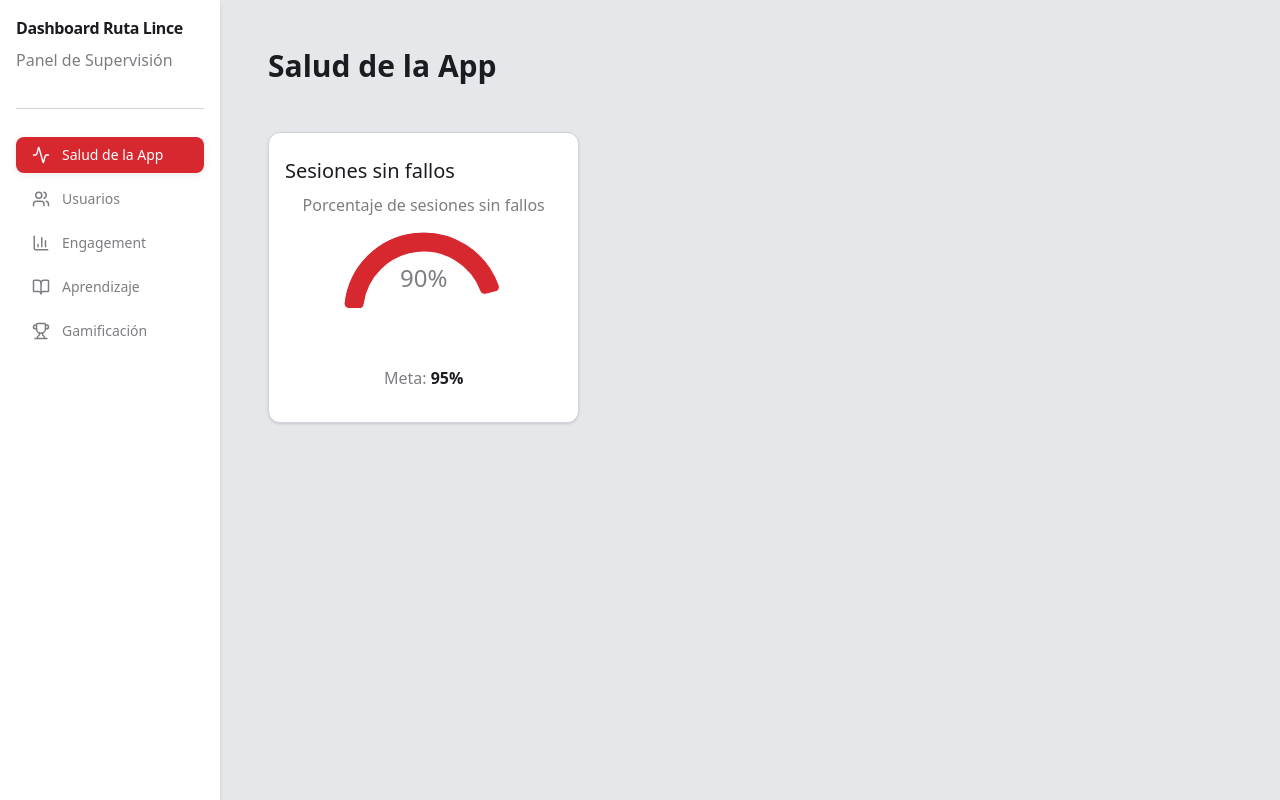
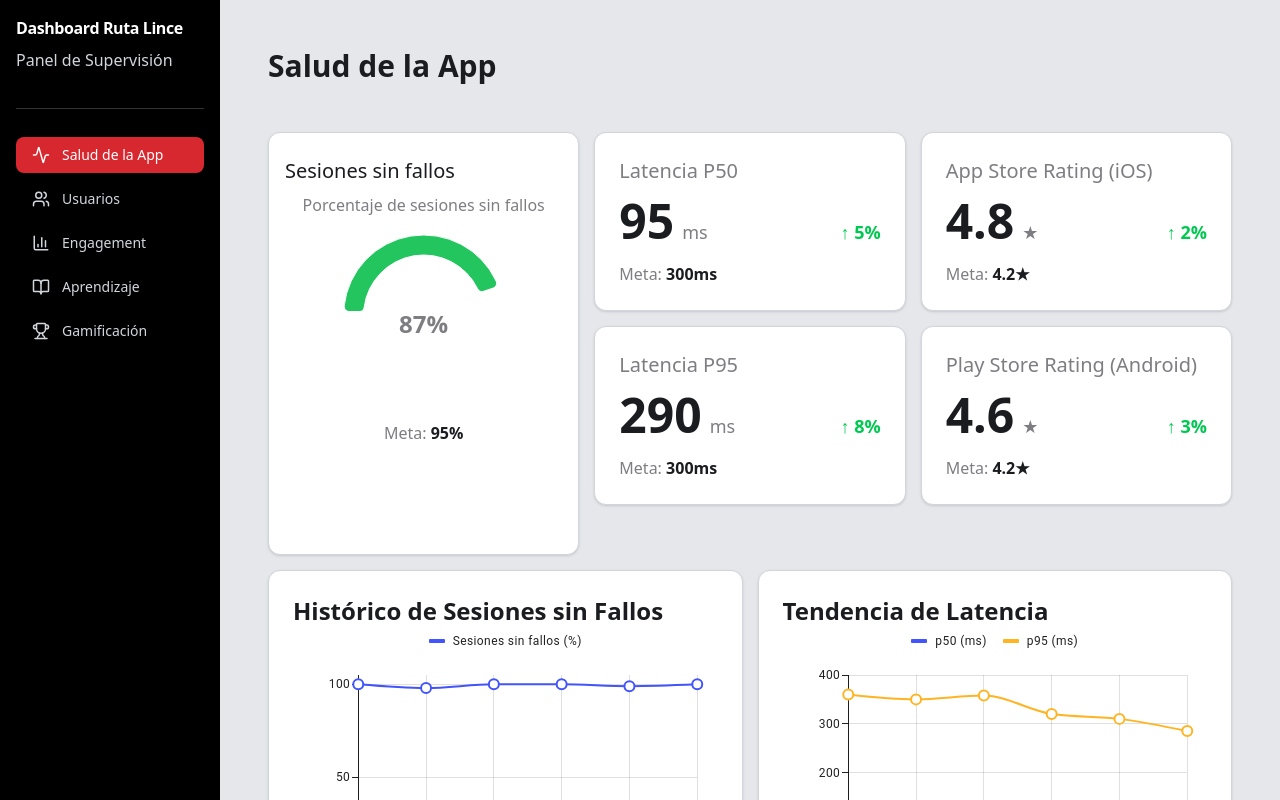
Before and after one commit to carlos-alberto-code/dashboard, a React (Vite) app: page / in a window 1280 px wide. Shown: the top 800 px of the page. Built offline with nearby package versions, Linux system fonts and the light colour scheme.

Commit message:
feat: Enhance SaludAppWindow with new metrics and charts, update Sidebar styles, and refine AppHealth data structure

```diff
--- a/src/components/SaludAppWindow.tsx
+++ b/src/components/SaludAppWindow.tsx
@@ -3,9 +3,83 @@ import { Title } from '@mantine/core';
 import type { AppHealthData } from '../types/AppHealth';
 import { AppHealthController } from '../controllers/SaludAppController';
 import { PieChart } from '@mui/x-charts/PieChart';
+import type { Metric } from '../types/AppHealth';
+import { LineChart } from '@mui/x-charts/LineChart';
+
+const trendIcon = (t?: 'up' | 'down' | 'flat') =>
+  t === 'up' ? '↑' : t === 'down' ? '↓' : '→';
+
+const trendClass = (t?: 'up' | 'down' | 'flat') =>
+  t === 'up' ? 'text-green-500' : t === 'down' ? 'text-red-500' : 'text-gray-400';
+
+function MetricCard({ m }: { m: Metric }) {
+  return (
+    <div className="bg-white border border-gray-300 rounded-xl py-6 px-6 shadow flex flex-col gap-3">
+      <span className="text-xl text-uvm-gris">{m.label}</span>
+
+      <div className="flex items-baseline gap-2">
+        <span className="text-5xl font-extrabold text-uvm-negro leading-none">
+          {m.value}
+        </span>
+        {m.unit && (
+          <span className="text-lg text-uvm-gris mb-1">{m.unit}</span>
+        )}
+        {typeof m.deltaPct === 'number' && (
+          <span className={`ml-auto text-lg font-semibold ${trendClass(m.trend)}`}>
+            {trendIcon(m.trend)} {m.deltaPct}%
+          </span>
+        )}
+      </div>
+
+      <div className="text-base text-uvm-gris">
+        Meta:&nbsp;
+        <span className="font-semibold text-uvm-negro">
+          {typeof m.meta === 'number' ? `${m.meta}${m.unit ?? ''}` : m.meta}
+        </span>
+      </div>
+    </div>
+  );
+}
+
+function SessionsHistoryCard({ months, values }: { months: string[]; values: number[] }) {
+  return (
+    <div className="bg-white border border-gray-300 rounded-xl py-6 px-6 shadow">
+      <span className="text-2xl font-semibold text-uvm-negro">Histórico de Sesiones sin Fallos</span>
+      <LineChart
+        height={260}
+        xAxis={[{ scaleType: 'point', data: months }]}
+        series={[{ data: values, label: 'Sesiones sin fallos (%)', showMark: true }]}
+        yAxis={[{ min: 0, max: 105 }]}
+        grid={{ vertical: true, horizontal: true }}
+      />
+    </div>
+  );
+}
+
+function LatencyTrendCard({
+  months, p50, p95,
+}: { months: string[]; p50: number[]; p95: number[] }) {
+  return (
+    <div className="bg-white border border-gray-300 rounded-xl py-6 px-6 shadow">
+      <span className="text-2xl font-semibold text-uvm-negro">Tendencia de Latencia</span>
+      <LineChart
+        height={260}
+        xAxis={[{ scaleType: 'point', data: months }]}
+        series={[
+          { data: p50, label: 'p50 (ms)', showMark: true },
+          { data: p95, label: 'p95 (ms)', showMark: true },
+        ]}
+        yAxis={[{ min: 0, max: 400 }]}
+        grid={{ vertical: true, horizontal: true }}
+      />
+    </div>
+  );
+}
 
 const SaludAppWindow: React.FC = () => {
   const [data, setData] = useState<AppHealthData | null>(null);
+
+
 
   useEffect(() => {
     const timer = setTimeout(() => {
@@ -17,10 +91,10 @@ const SaludAppWindow: React.FC = () => {
   function parseDataForPieChart(data: AppHealthData) {
     const meta = Number(data.pieChart.meta);
     const value = Number(data.pieChart.value);
-    const restante = meta - value;
+    const restante = Math.max(0, meta - value);
 
     return [
-      { id: 0, value: value, label: 'Sin fallos', color: '#d7282f' },
+      { id: 0, value: value, label: 'Sin fallos', color: '#22c55e' },
       { id: 1, value: restante, label: 'Con fallos', color: 'rgba(0,0,0,0)' }
     ];
   }
@@ -40,7 +114,7 @@ const SaludAppWindow: React.FC = () => {
         <Title order={1} className="text-3xl font-extrabold text-uvm-negro mb-2">Salud de la App</Title>
       </div>
         <div className="parent">
-        <div className="div1 bg-white border border-gray-300 rounded-xl py-4 px-4 shadow flex flex-col items-center justify-center">
+        <div className="div1 relative bg-white border border-gray-300 rounded-xl py-4 px-4 shadow flex flex-col items-center">
           <Title
             order={2}
             className="text-xl text-uvm-negro text-left self-start py-2"
@@ -48,7 +122,9 @@ const SaludAppWindow: React.FC = () => {
             Sesiones sin fallos
           </Title>
           <span className="text-base text-uvm-gris ">Porcentaje de sesiones sin fallos</span>
+          <div className="relative w-full flex items-center justify-center my-2" style={{ height: 180 }}>
             <PieChart
+              height={180}
               series={[
                 {
                   data: parseDataForPieChart(data),
@@ -58,26 +134,49 @@ const SaludAppWindow: React.FC = () => {
                   cornerRadius: 5,
                   startAngle: -90,
                   endAngle: 90,
-                cy: 95,
+                  cy: 90,
                 }
               ]}
               margin={{ top: 0, bottom: 0 }}
-
               hideLegend
             />
-          <span className="absolute text-2xl my-2 text-uvm-gris" >
+            <span
+              className="absolute text-2xl font-semibold text-uvm-gris"
+              style={{ top: '55%', left: '50%', transform: 'translate(-50%, -50%)' }}
+            >
               {data.pieChart.value}%
             </span>
-          <span className="text-base text-uvm-gris mb-4">
+          </div>
+          <span className="text-base text-uvm-gris mt-2">
             Meta: <span className="font-bold text-uvm-negro">{data.pieChart.meta}%</span>
           </span>
         </div>
-        <div className="div2"></div>
-        <div className="div3"></div>
-        <div className="div4"></div>
-        <div className="div5"></div>
-        <div className="div6"></div>
-        <div className="div7"></div>
+        <div className="div2">
+          <MetricCard m={data.metrics.latencyP50} />
+        </div>
+        <div className="div3">
+          <MetricCard m={data.metrics.appStoreRating} />
+        </div>
+        <div className="div4">
+          <MetricCard m={data.metrics.latencyP95} />
+        </div>
+        <div className="div5">
+          <MetricCard m={data.metrics.playStoreRating} />
+        </div>
+       <div className="div6">
+  <SessionsHistoryCard
+    months={data.timeseries.months}
+    values={data.timeseries.sessionsOK}
+  />
+</div>
+
+<div className="div7">
+  <LatencyTrendCard
+    months={data.timeseries.months}
+    p50={data.timeseries.p50}
+    p95={data.timeseries.p95}
+  />
+</div>
       </div>
     </div>
   );
--- a/src/components/layout/Sidebar.tsx
+++ b/src/components/layout/Sidebar.tsx
@@ -17,21 +17,21 @@ interface SidebarProps {
 
 export function Sidebar({ activeView, onViewChange }: SidebarProps) {
   return (
-    <aside className="flex flex-col p-4 h-screen bg-white shadow-md min-w-[220px]">
+    <aside className="flex flex-col p-4 min-h-screen bg-black text-white min-w-[220px]">
       <div className="mb-8 flex flex-col">
         <Title
           order={2}
           size="2xl"
-          className="text-uvm-negro mb-2 font-bold tracking-tight"
+          className="text-white mb-2 font-bold tracking-tight"
         >
           Dashboard Ruta Lince
         </Title>
-        <Text size="lg" className="text-uvm-gris font-medium">
+        <Text size="lg" className="text-gray-300 font-medium">
           Panel de Supervisión
         </Text>
       </div>
 
-      <hr className="border-t border-gray-300 my-1" />
+      <hr className="border-t border-white/20 my-1" />
 
       <nav className="flex flex-col gap-2 mt-6 w-full">
         {navigationItems.map((item) => {
@@ -46,9 +46,9 @@ export function Sidebar({ activeView, onViewChange }: SidebarProps) {
               className={`w-full flex items-center gap-x-3 justify-start rounded-lg font-medium text-sm px-4 py-2 transition-colors ${
                 isActive
                   ? "bg-uvm-rojo text-white"
-                  : "bg-transparent text-uvm-gris hover:bg-gray-100"
+                  : "bg-transparent text-gray-300 hover:bg-white/10"
               }`}
-              variant={isActive ? "filled" : "subtle"}
+              variant="subtle"
               onClick={() => onViewChange(item.key)}
               style={{
                 cursor: "pointer",
--- a/src/controllers/SaludAppController.tsx
+++ b/src/controllers/SaludAppController.tsx
@@ -1,10 +1,23 @@
+
 import type { AppHealthData } from '../types/AppHealth';
 
 export class AppHealthController {
   // servicio dummy para simular datos de salud de la app
   static getMockData(): AppHealthData {
     return {
-      pieChart: { value: '90', meta: '95' }
+      pieChart: { value: 87, meta: 95 },
+      metrics: {
+        latencyP50: { label: 'Latencia P50', value: 95, unit: 'ms', meta: 300, deltaPct: 5, trend: 'up' },
+        latencyP95: { label: 'Latencia P95', value: 290, unit: 'ms', meta: 300, deltaPct: 8, trend: 'up' },
+        appStoreRating: { label: 'App Store Rating (iOS)', value: 4.8, unit: '★', meta: 4.2, deltaPct: 2, trend: 'up' },
+        playStoreRating: { label: 'Play Store Rating (Android)', value: 4.6, unit: '★', meta: 4.2, deltaPct: 3, trend: 'up' },
+      },
+      timeseries: {
+        months: ['Ene', 'Feb', 'Mar', 'Abr', 'May', 'Jun'],
+        sessionsOK: [100, 98, 100, 100, 99, 100],
+        p50: [20, 14, 15, 12, 11, 10],
+        p95: [360, 350, 358, 320, 310, 285],
+      }
     };
   }
 }
--- a/src/index.css
+++ b/src/index.css
@@ -30,7 +30,7 @@
 display: grid;
 max-height: 100vh;
 grid-template-columns: repeat(6, 1fr);
-grid-template-rows: repeat(5, 1fr);
+grid-template-rows: repeat(2, 1fr) .2fr repeat(2, 1fr);
 grid-column-gap: 15px;
 grid-row-gap: 15px;
 }
--- a/src/types/AppHealth.ts
+++ b/src/types/AppHealth.ts
@@ -1,8 +1,27 @@
-export interface SesionesPieChartData {
-    value: string;
-    meta: string;
-}
+
+export type Trend = 'up' | 'down' | 'flat';
+
+export type Metric = {
+  label: string;
+  value: number;
+  unit?: string;           // "ms" o "★"
+  meta: number | string;   // 300 o "4.2★"
+  deltaPct?: number;       // 5 es +5%
+  trend?: Trend;           // 'up' o 'down' o 'flat'
+};
 
 export interface AppHealthData {
-    pieChart: SesionesPieChartData;
+  pieChart: { value: number; meta: number };
+  metrics: {
+    latencyP50: Metric;
+    latencyP95: Metric;
+    appStoreRating: Metric;
+    playStoreRating: Metric;
+  };
+   timeseries: {
+    months: string[];        // ['Ene','Feb']
+    sessionsOK: number[];    // [%]
+    p50: number[];           // [ms]
+    p95: number[];           // [ms]
+  };
 }
```
Also changed, not shown: 1 other file (tests, documents, lock files or other folders). Lines whose indentation alone changed are shown as unchanged.
